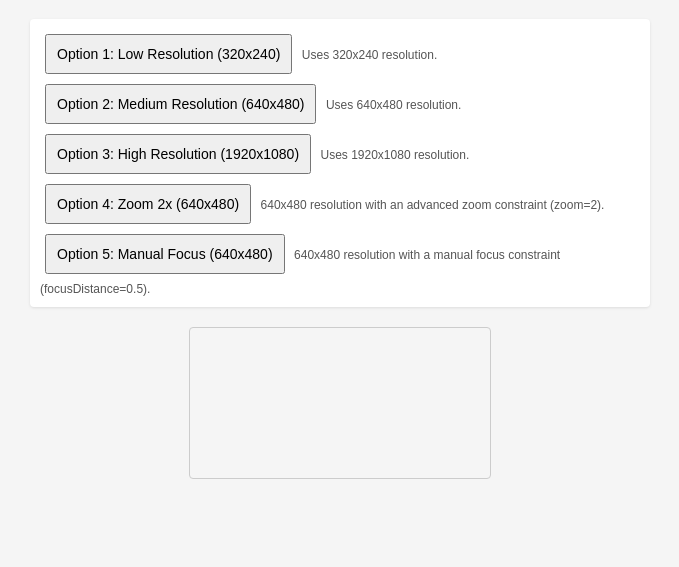
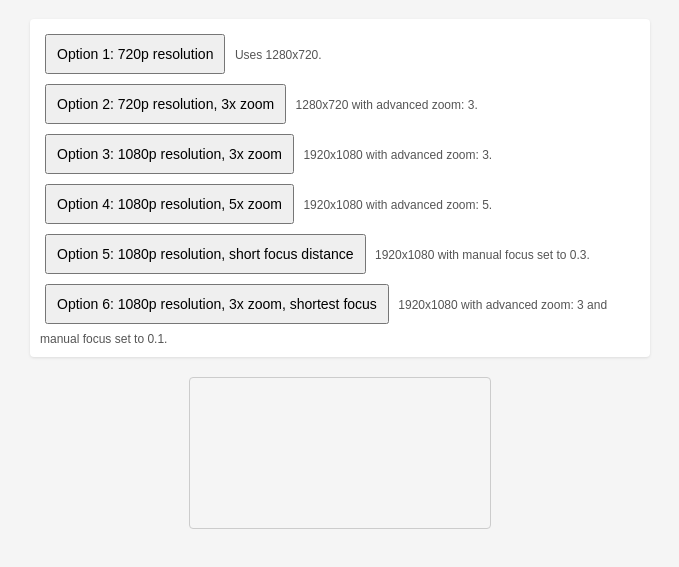
Before and after one commit to catthng/barcode-test, a website: page zxingtest.html in a window 1280 px wide. Shown: the part 89-656 px from the top of the page, without its empty margins (300-979 px from the left). Drawn offline with Linux system fonts and the light colour scheme.

Commit message:
Updated ZXing test page with 6 new option buttons for various camera settings (720p/1080p, zoom, and focus)

```diff
--- a/js/zxingtest.js
+++ b/js/zxingtest.js
@@ -1,75 +1,93 @@
 /* js/zxingtest.js */
+
+// Each option function creates a stream with different constraints
 function option1() {
-    // Option 1: Low Resolution (320x240)
+    // Option 1: 720p resolution (1280x720)
     const constraints = {
       video: {
-        width: { exact: 320 },
-        height: { exact: 240 },
+        width: { exact: 1280 },
+        height: { exact: 720 },
         facingMode: "environment"
       }
     };
-    startWithConstraints(constraints, "Option 1: Low Resolution (320x240)");
+    startWithConstraints(constraints, "Option 1: 720p resolution");
   }
 
   function option2() {
-    // Option 2: Medium Resolution (640x480)
+    // Option 2: 720p resolution, 3x zoom
     const constraints = {
       video: {
-        width: { exact: 640 },
-        height: { exact: 480 },
-        facingMode: "environment"
+        width: { exact: 1280 },
+        height: { exact: 720 },
+        facingMode: "environment",
+        advanced: [{ zoom: 3 }]
       }
     };
-    startWithConstraints(constraints, "Option 2: Medium Resolution (640x480)");
+    startWithConstraints(constraints, "Option 2: 720p resolution, 3x zoom");
   }
 
   function option3() {
-    // Option 3: High Resolution (1920x1080)
+    // Option 3: 1080p resolution (1920x1080), 3x zoom
     const constraints = {
       video: {
         width: { exact: 1920 },
         height: { exact: 1080 },
-        facingMode: "environment"
+        facingMode: "environment",
+        advanced: [{ zoom: 3 }]
       }
     };
-    startWithConstraints(constraints, "Option 3: High Resolution (1920x1080)");
+    startWithConstraints(constraints, "Option 3: 1080p resolution, 3x zoom");
   }
 
   function option4() {
-    // Option 4: Zoom 2x at 640x480 (if supported)
+    // Option 4: 1080p resolution (1920x1080), 5x zoom
     const constraints = {
       video: {
-        width: { exact: 640 },
-        height: { exact: 480 },
+        width: { exact: 1920 },
+        height: { exact: 1080 },
         facingMode: "environment",
-        advanced: [{ zoom: 2 }]
+        advanced: [{ zoom: 5 }]
       }
     };
-    startWithConstraints(constraints, "Option 4: Zoom 2x (640x480)");
+    startWithConstraints(constraints, "Option 4: 1080p resolution, 5x zoom");
   }
 
   function option5() {
-    // Option 5: Manual Focus (640x480) with focusDistance=0.5 (if supported)
+    // Option 5: 1080p resolution, short focus distance (set to 0.3)
     const constraints = {
       video: {
-        width: { exact: 640 },
-        height: { exact: 480 },
+        width: { exact: 1920 },
+        height: { exact: 1080 },
         facingMode: "environment",
-        advanced: [{ focusMode: "manual", focusDistance: 0.5 }]
+        advanced: [{ focusMode: "manual", focusDistance: 0.3 }]
       }
     };
-    startWithConstraints(constraints, "Option 5: Manual Focus (640x480)");
+    startWithConstraints(constraints, "Option 5: 1080p resolution, short focus distance (0.3)");
+  }
+
+  function option6() {
+    // Option 6: 1080p resolution, 3x zoom, shortest focus distance (set to 0.1)
+    const constraints = {
+      video: {
+        width: { exact: 1920 },
+        height: { exact: 1080 },
+        facingMode: "environment",
+        advanced: [{ zoom: 3, focusMode: "manual", focusDistance: 0.1 }]
+      }
+    };
+    startWithConstraints(constraints, "Option 6: 1080p resolution, 3x zoom, shortest focus (0.1)");
   }
 
   function startWithConstraints(constraints, optionDescription) {
     console.log("Starting " + optionDescription);
     navigator.mediaDevices.getUserMedia(constraints)
       .then(stream => {
+        console.log("Stream obtained for " + optionDescription);
         const videoElement = document.getElementById('video');
         videoElement.srcObject = stream;
         videoElement.play();
 
-        // When metadata is loaded, start ZXing scanning
+        // When the video metadata is loaded, wait a bit then start ZXing scanning.
         videoElement.onloadedmetadata = () => {
           setTimeout(() => {
             startZXingScannerWithStream();
--- a/zxingtest.html
+++ b/zxingtest.html
@@ -10,27 +10,36 @@
   <h1>ZXing Test Options</h1>
 
   <div id="controls">
-    <button onclick="option1()">Option 1: Low Resolution (320x240)</button>
-    <span>Uses 320x240 resolution.</span>
+    <!-- Button 1: 720p resolution -->
+    <button onclick="option1()">Option 1: 720p resolution</button>
+    <span>Uses 1280x720.</span>
     <br>
-    <button onclick="option2()">Option 2: Medium Resolution (640x480)</button>
-    <span>Uses 640x480 resolution.</span>
+    <!-- Button 2: 720p resolution, 3x zoom -->
+    <button onclick="option2()">Option 2: 720p resolution, 3x zoom</button>
+    <span>1280x720 with advanced zoom: 3.</span>
     <br>
-    <button onclick="option3()">Option 3: High Resolution (1920x1080)</button>
-    <span>Uses 1920x1080 resolution.</span>
+    <!-- Button 3: 1080p resolution, 3x zoom -->
+    <button onclick="option3()">Option 3: 1080p resolution, 3x zoom</button>
+    <span>1920x1080 with advanced zoom: 3.</span>
     <br>
-    <button onclick="option4()">Option 4: Zoom 2x (640x480)</button>
-    <span>640x480 resolution with an advanced zoom constraint (zoom=2).</span>
+    <!-- Button 4: 1080p resolution, 5x zoom -->
+    <button onclick="option4()">Option 4: 1080p resolution, 5x zoom</button>
+    <span>1920x1080 with advanced zoom: 5.</span>
     <br>
-    <button onclick="option5()">Option 5: Manual Focus (640x480)</button>
-    <span>640x480 resolution with a manual focus constraint (focusDistance=0.5).</span>
+    <!-- Button 5: 1080p resolution, short focus distance -->
+    <button onclick="option5()">Option 5: 1080p resolution, short focus distance</button>
+    <span>1920x1080 with manual focus set to 0.3.</span>
+    <br>
+    <!-- Button 6: 1080p resolution, 3x zoom, shortest focus distance -->
+    <button onclick="option6()">Option 6: 1080p resolution, 3x zoom, shortest focus</button>
+    <span>1920x1080 with advanced zoom: 3 and manual focus set to 0.1.</span>
   </div>
 
   <div id="scannerContainer">
     <video id="video" autoplay muted playsinline></video>
   </div>
 
-  <!-- Load ZXing library -->
+  <!-- Load ZXing library from CDN -->
   <script src="https://unpkg.com/@zxing/library@latest"></script>
   <!-- Our custom modules -->
   <script src="js/zxingScanner.js"></script>
```
